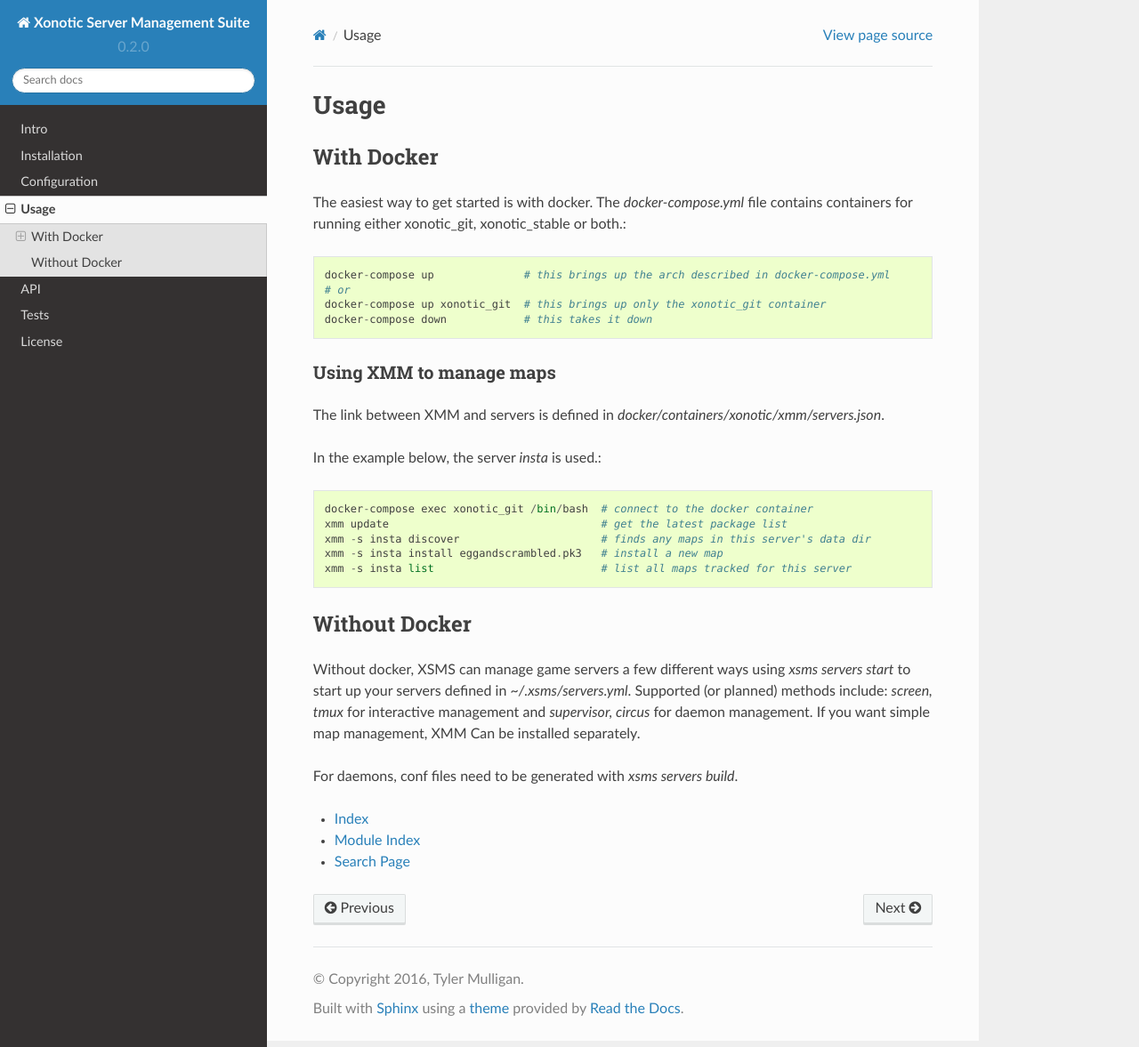
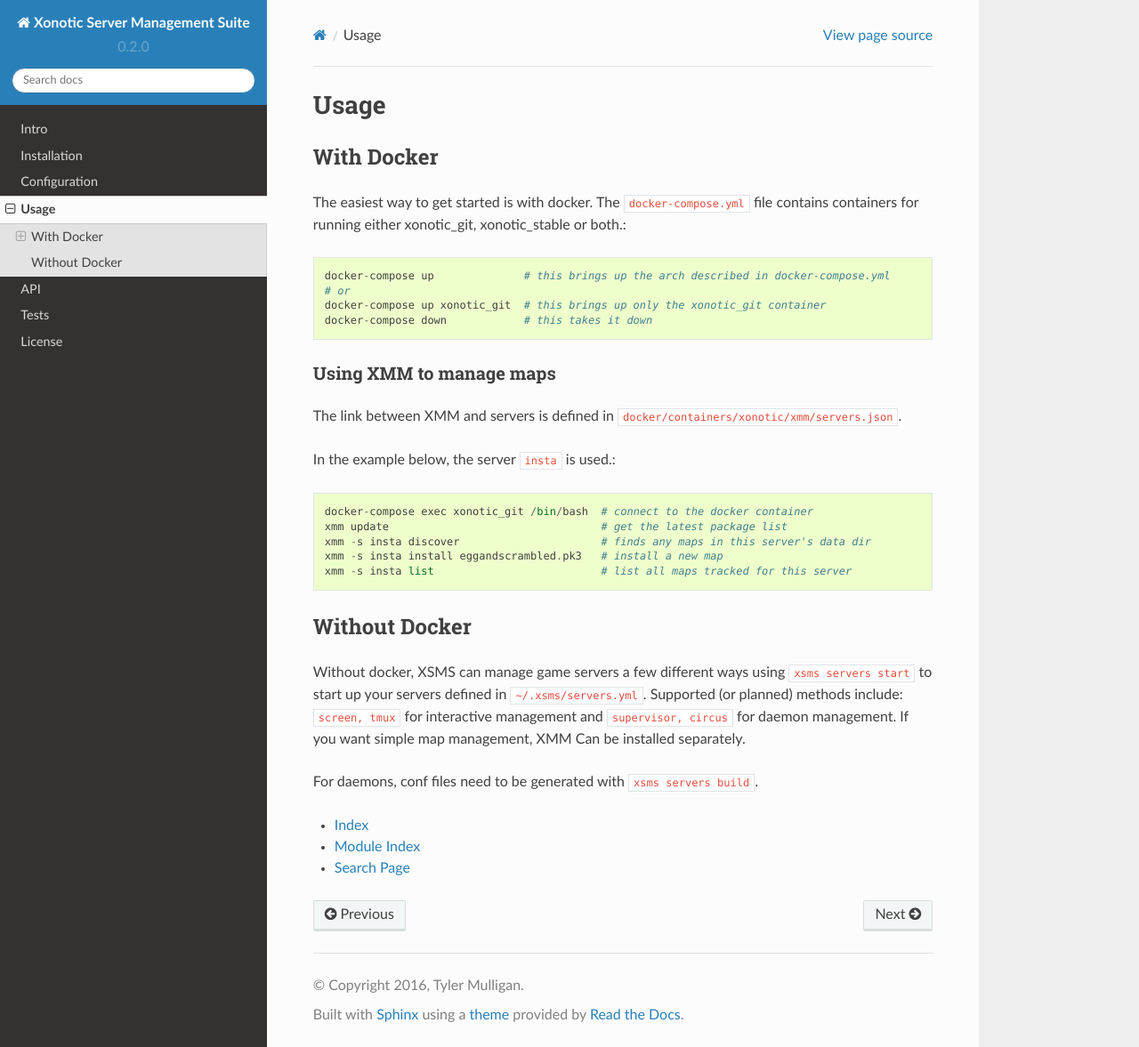
Before and after one commit to z/xonotic-server-management-suite, a Sphinx documentation site: the page built from docs/usage.rst, in a window 1280 px wide and 1177 px high. Shown: the whole window at 89% size. Built offline with Sphinx 7.4.7 and the Read the Docs theme 2.0.0, drawn with Linux system fonts in a browser that asks for light colours.

```diff
--- a/docs/usage.rst
+++ b/docs/usage.rst
@@ -4,7 +4,7 @@ Usage
 With Docker
 -----------
 
-The easiest way to get started is with docker. The `docker-compose.yml` file contains containers for running either xonotic_git, xonotic_stable or both.::
+The easiest way to get started is with docker. The ``docker-compose.yml`` file contains containers for running either xonotic_git, xonotic_stable or both.::
 
     docker-compose up              # this brings up the arch described in docker-compose.yml
     # or
@@ -15,9 +15,9 @@ The easiest way to get started is with docker. The `docker-compose.yml` file con
 Using XMM to manage maps
 ~~~~~~~~~~~~~~~~~~~~~~~~
 
-The link between XMM and servers is defined in `docker/containers/xonotic/xmm/servers.json`.
+The link between XMM and servers is defined in ``docker/containers/xonotic/xmm/servers.json``.
 
-In the example below, the server `insta` is used.::
+In the example below, the server ``insta`` is used.::
 
     docker-compose exec xonotic_git /bin/bash  # connect to the docker container
     xmm update                                 # get the latest package list
@@ -29,9 +29,9 @@ In the example below, the server `insta` is used.::
 Without Docker
 --------------
 
-Without docker, XSMS can manage game servers a few different ways using `xsms servers start` to start up your servers defined in `~/.xsms/servers.yml`. Supported (or planned) methods include: `screen, tmux` for interactive management and `supervisor, circus` for daemon management. If you want simple map management, XMM Can be installed separately.
+Without docker, XSMS can manage game servers a few different ways using ``xsms servers start`` to start up your servers defined in ``~/.xsms/servers.yml``. Supported (or planned) methods include: ``screen, tmux`` for interactive management and ``supervisor, circus`` for daemon management. If you want simple map management, XMM Can be installed separately.
 
-For daemons, conf files need to be generated with `xsms servers build`.
+For daemons, conf files need to be generated with ``xsms servers build``.
 
 
 * :ref:`genindex`
```
